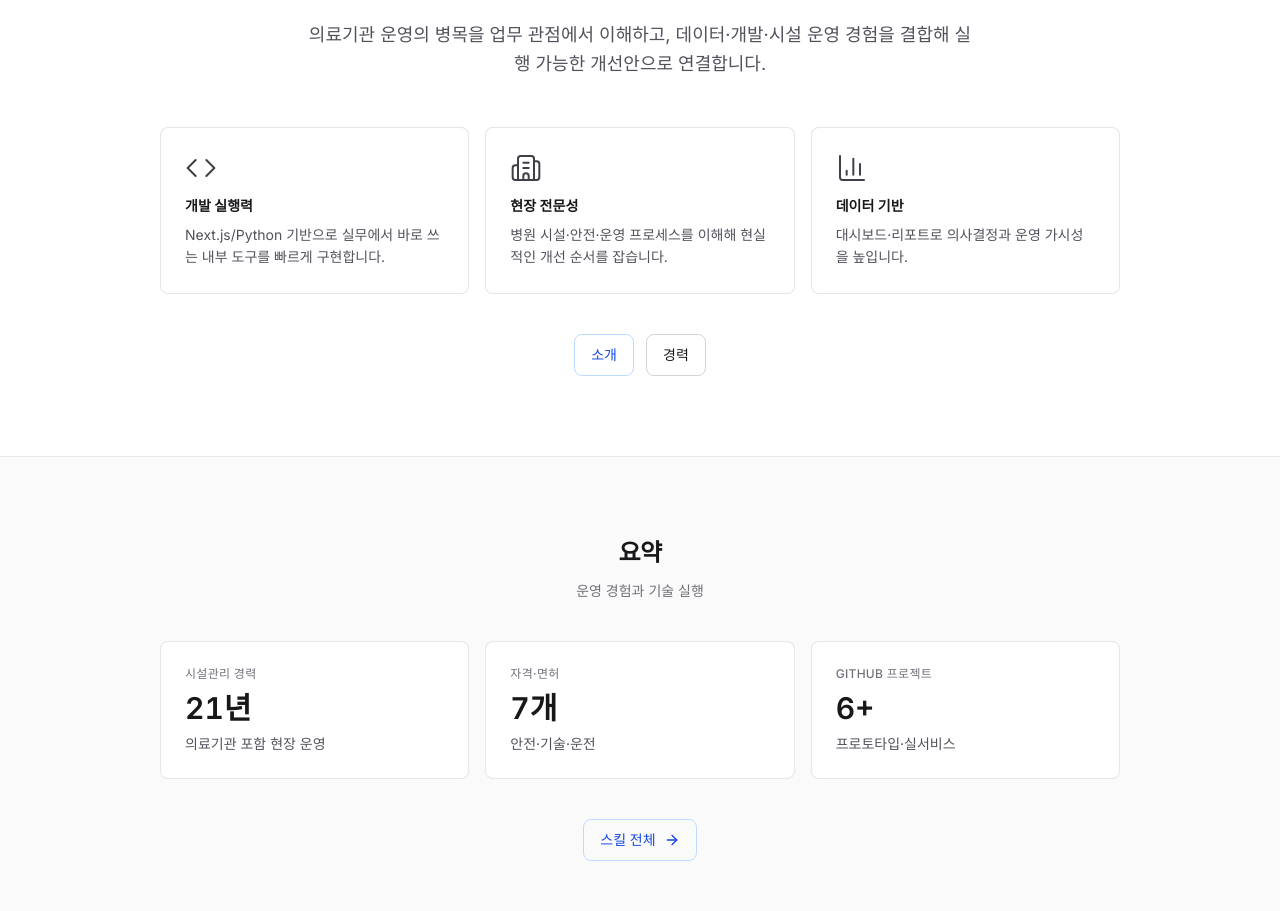
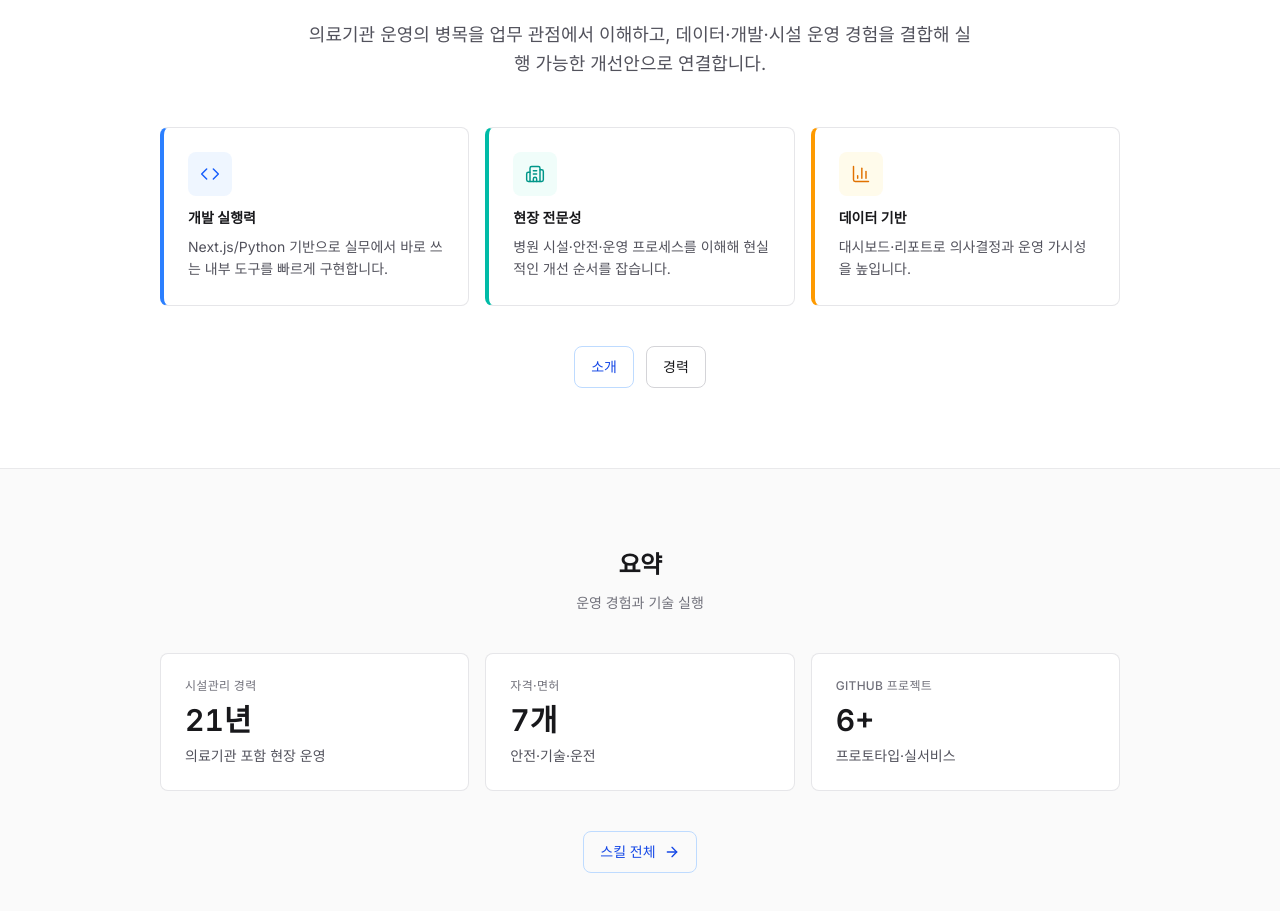
Before and after one commit to boam79/boam79_pr, a Next.js app: page / in a window 1280 px wide. Shown: the part 909-1820 px from the top of the page. Built offline with nearby package versions, Linux system fonts and the light colour scheme; no server answers.

Commit message:
feat(home): 특징 카드에 컬러 아이콘 배지와 좌측 액센트 보더 추가
- 개발 실행력=블루, 현장 전문성=틸, 데이터 기반=앰버로 구분해 듀얼 트랙 컬러 시스템 일관성 유지

Co-authored-by: boam79 <boam79@users.noreply.github.com>

```diff
--- a/app/page.tsx
+++ b/app/page.tsx
@@ -30,22 +30,28 @@ export default function Home() {
 
           <FadeInUp delay={0.08}>
             <div className="mt-12 grid gap-4 sm:grid-cols-3">
-              <Card className="border-zinc-200/90 bg-white p-6 shadow-none">
-                <Code className="mb-3 h-8 w-8 text-zinc-700" strokeWidth={1.5} />
+              <Card hover className="border-l-4 border-l-blue-500 hover:border-l-blue-500 bg-white p-6 shadow-none">
+                <span className="mb-3 inline-flex h-11 w-11 items-center justify-center rounded-lg bg-blue-50 text-blue-600">
+                  <Code className="h-5 w-5" strokeWidth={1.75} aria-hidden />
+                </span>
                 <h3 className="text-sm font-semibold text-zinc-900">개발 실행력</h3>
                 <p className="mt-2 text-sm leading-relaxed text-zinc-600">
                   Next.js/Python 기반으로 실무에서 바로 쓰는 내부 도구를 빠르게 구현합니다.
                 </p>
               </Card>
-              <Card className="border-zinc-200/90 bg-white p-6 shadow-none">
-                <Building2 className="mb-3 h-8 w-8 text-zinc-700" strokeWidth={1.5} />
+              <Card hover className="border-l-4 border-l-teal-500 hover:border-l-teal-500 bg-white p-6 shadow-none">
+                <span className="mb-3 inline-flex h-11 w-11 items-center justify-center rounded-lg bg-teal-50 text-teal-600">
+                  <Building2 className="h-5 w-5" strokeWidth={1.75} aria-hidden />
+                </span>
                 <h3 className="text-sm font-semibold text-zinc-900">현장 전문성</h3>
                 <p className="mt-2 text-sm leading-relaxed text-zinc-600">
                   병원 시설·안전·운영 프로세스를 이해해 현실적인 개선 순서를 잡습니다.
                 </p>
               </Card>
-              <Card className="border-zinc-200/90 bg-white p-6 shadow-none">
-                <BarChart3 className="mb-3 h-8 w-8 text-zinc-700" strokeWidth={1.5} />
+              <Card hover className="border-l-4 border-l-amber-500 hover:border-l-amber-500 bg-white p-6 shadow-none">
+                <span className="mb-3 inline-flex h-11 w-11 items-center justify-center rounded-lg bg-amber-50 text-amber-600">
+                  <BarChart3 className="h-5 w-5" strokeWidth={1.75} aria-hidden />
+                </span>
                 <h3 className="text-sm font-semibold text-zinc-900">데이터 기반</h3>
                 <p className="mt-2 text-sm leading-relaxed text-zinc-600">
                   대시보드·리포트로 의사결정과 운영 가시성을 높입니다.
```
